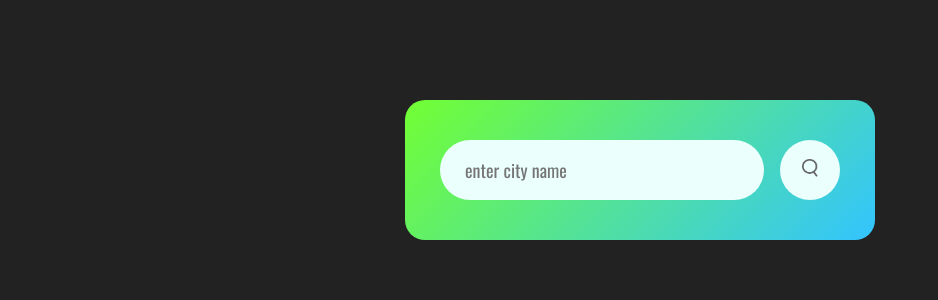
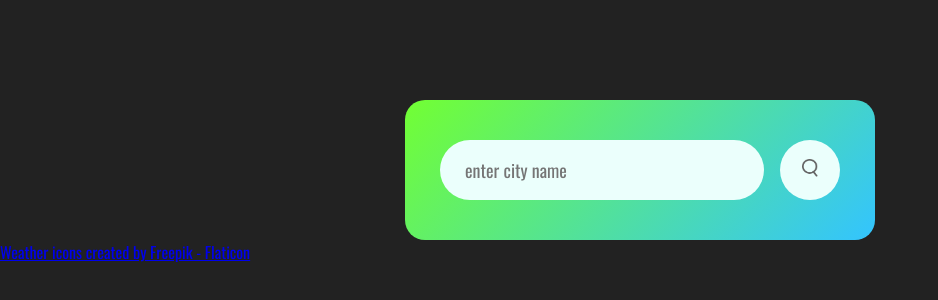
Before and after one commit to hrodriguez007/weather-app-heidy, a plain HTML site: page index.html in a window 1280 px wide. Shown: the whole page, without its empty margins (0-938 px from the left). Drawn offline with nearby package versions, Linux system fonts and the light colour scheme.

Commit message:
Adding the credit to icons

```diff
--- a/index.html
+++ b/index.html
@@ -92,4 +92,5 @@
         </script>
 
     </body>
+    <a href="https://www.flaticon.com/free-icons/weather" title="weather icons">Weather icons created by Freepik - Flaticon</a>
 </html>
```
